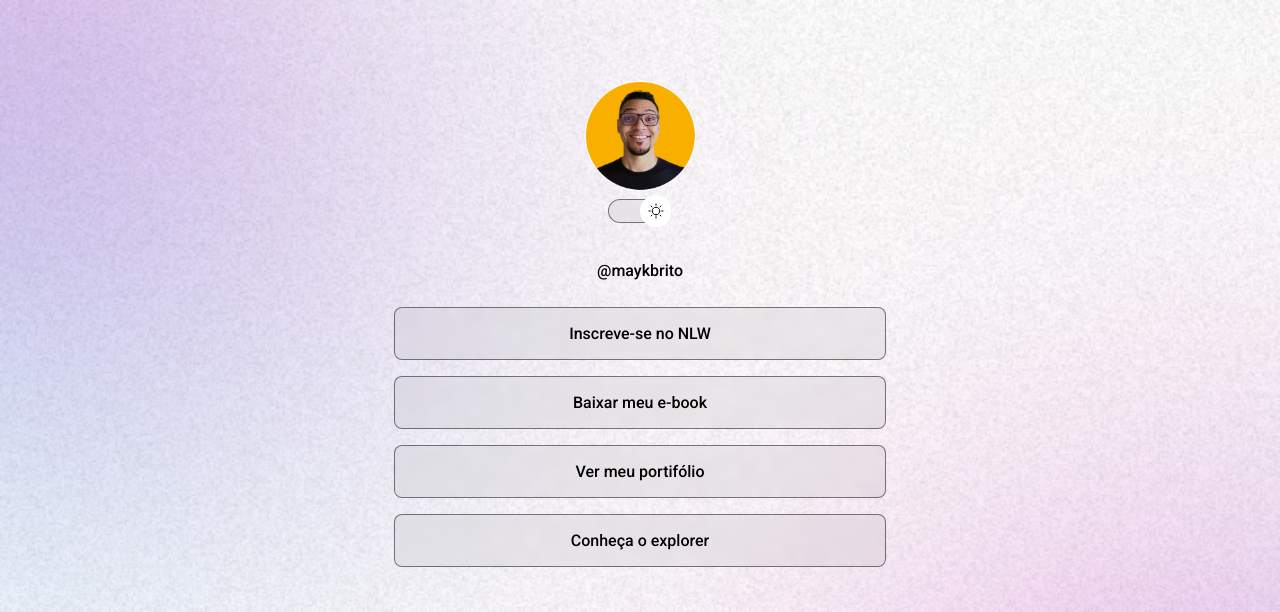
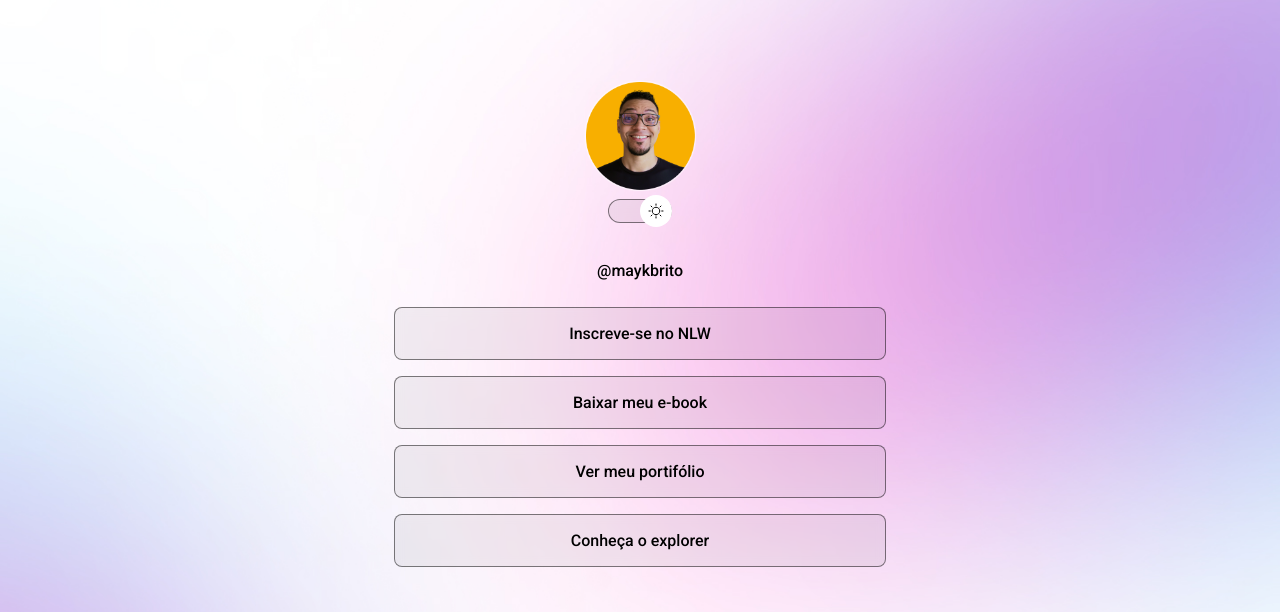
Before and after one commit to PauloMorass/Projeto, a plain HTML site: page index.html in a window 1280 px wide. Shown: the top 612 px of the page. Drawn offline with nearby package versions, Linux system fonts and the light colour scheme.

Commit message:
charge background based on media queries

```diff
--- a/style.css
+++ b/style.css
@@ -29,7 +29,8 @@ body {
   background-position: top center;
   background-size: cover; */
   /*Transformou toda a estrutura de dentro do seletor em uma única propriedade (background)*/
-background:var(--bg-url) top center/cover;
+background:var(--bg-url) no-repeat top center/cover;
+height: 100vh;
 }
 
 body * {
@@ -146,3 +147,13 @@ footer{
   text-align: center;
   font-size: 14px;
 }
+
+/* media queries */
+@media (min-width: 700px) {
+  :root {
+    --bg-url: url(./assets/images/bg-desktop.jpg);
+  }
+  .light {
+    --bg-url: url(./assets/images/bg-desktop-light.jpg);
+  }
+}
```
